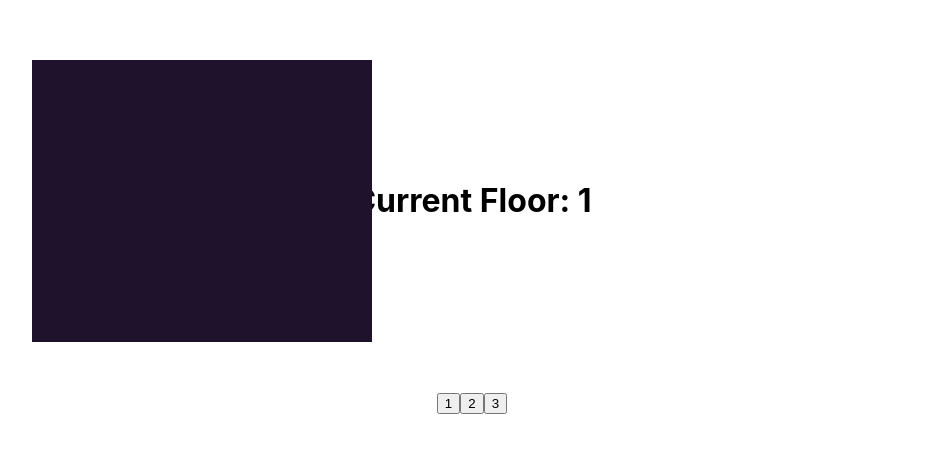
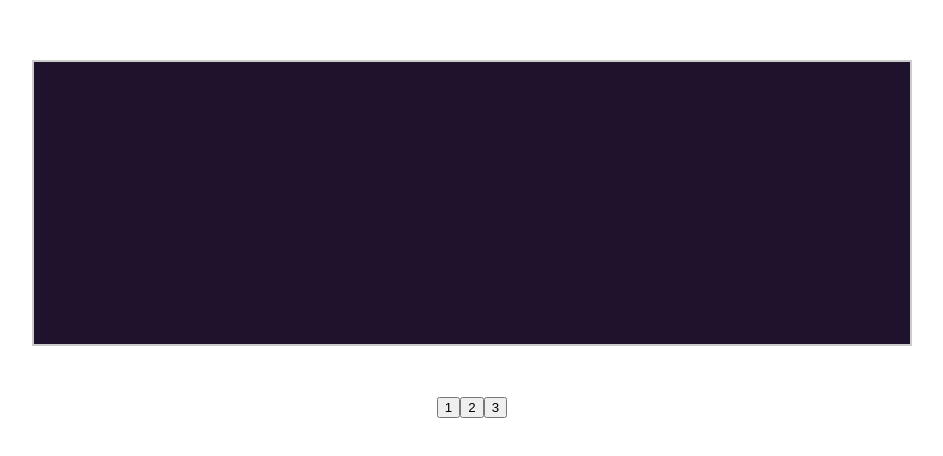
Before and after one commit to uk960214/elevator, a React (Create React App) app: page / in a window 1280 px wide. Shown: the part 140-596 px from the top of the page, without its empty margins (168-1111 px from the left). Built offline with nearby package versions, Linux system fonts and the light colour scheme.

Commit message:
complete elevator door

```diff
--- a/src/App.css
+++ b/src/App.css
@@ -5,6 +5,7 @@ body {
 .reveal-wrapper {
   margin: 200px;
   margin-bottom: 50px;
+  border: solid 2px #cccccc;
   position: relative;
   overflow: hidden;
 }
@@ -21,8 +22,25 @@ body {
   height: 100%;
   position: absolute;
   top: 0;
+  transition: left 4s ease-in-out;
+  z-index: 2;
+}
+
+.door-left-enter {
   left: 0;
-  transition: left 4s ease-in-out;
+}
+
+.door-left-enter-active,
+.door-left-enter-done {
+  left: -50%;
+}
+
+.door-left-exit {
+  left: -50%;
+}
+
+.door-left-exit-active {
+  left: 0;
 }
 
 .door-right {
@@ -33,4 +51,22 @@ body {
   top: 0;
   right: 0;
   transition: right 4s ease-in-out;
+  z-index: 2;
 }
+
+.door-right-enter {
+  right: 0;
+}
+
+.door-right-enter-active,
+.door-right-enter-done {
+  right: -50%;
+}
+
+.door-right-exit {
+  right: -50%;
+}
+
+.door-right-exit-active {
+  right: 0;
+}
--- a/src/App.js
+++ b/src/App.js
@@ -5,11 +5,14 @@ import Button from "./components/Button";
 import DoorContent from "./components/DoorContent";
 
 function App() {
-  const [floor, setFloor] = useState(1);
+  const [floor, setFloor] = useState(null);
+  const [isReady, setReady] = useState(false);
 
   const changeFloor = (floorNum) => {
     if (floor !== floorNum) {
-      setFloor(floorNum);
+      setReady(false);
+      setTimeout(() => setFloor(floorNum), 4000);
+      setTimeout(() => setReady(true), 8000);
     }
   };
 
@@ -20,7 +23,7 @@ function App() {
 
   return (
     <div className="App">
-      <DoorContent floor={floor} />
+      <DoorContent className="content" floor={floor} isReady={isReady} />
       {Buttons}
     </div>
   );
--- a/src/components/Button.js
+++ b/src/components/Button.js
@@ -1,9 +1,6 @@
-import React, { useState, useEffect } from "react";
+import React from "react";
 
 export default function Button({ floorNum, changeFloor }) {
-  useEffect(() => {
-    return setTimeout(() => {}, 5000);
-  }, []);
   return (
     <input
       type="button"
--- a/src/components/DoorContent.js
+++ b/src/components/DoorContent.js
@@ -1,37 +1,19 @@
-import React, { useState, useEffect } from "react";
-import { useTransition, animated } from "react-spring";
+import React from "react";
+import { CSSTransition } from "react-transition-group";
 
-export default function DoorContent({ floor }) {
-  const [isOpen, setDoor] = useState(false);
-
-  const transition = useTransition(isOpen, {
-    from: { x: 0 },
-    enter: { x: -100 },
-    leave: { x: 0 },
-  });
-
-  useEffect(() => {
-    setDoor(true);
-    console.log("mounted");
-    return () => console.log("unmounting");
-  }, [floor]);
-
+export default function DoorContent({ floor, isReady }) {
   return (
     <div className="container">
       <div className="reveal-wrapper">
         <div className="reveal-content">
           <h1>Current Floor: {floor}</h1>
         </div>
-
-        {transition((style, item) => {
-          return item ? (
-            <div>
-              <animated.div style={style} className="door-left"></animated.div>
-            </div>
-          ) : (
-            ""
-          );
-        })}
+        <CSSTransition in={isReady} timeout={4000} classNames="door-left">
+          <div className="door-left"></div>
+        </CSSTransition>
+        <CSSTransition in={isReady} timeout={4000} classNames="door-right">
+          <div className="door-right"></div>
+        </CSSTransition>
       </div>
     </div>
   );
```
